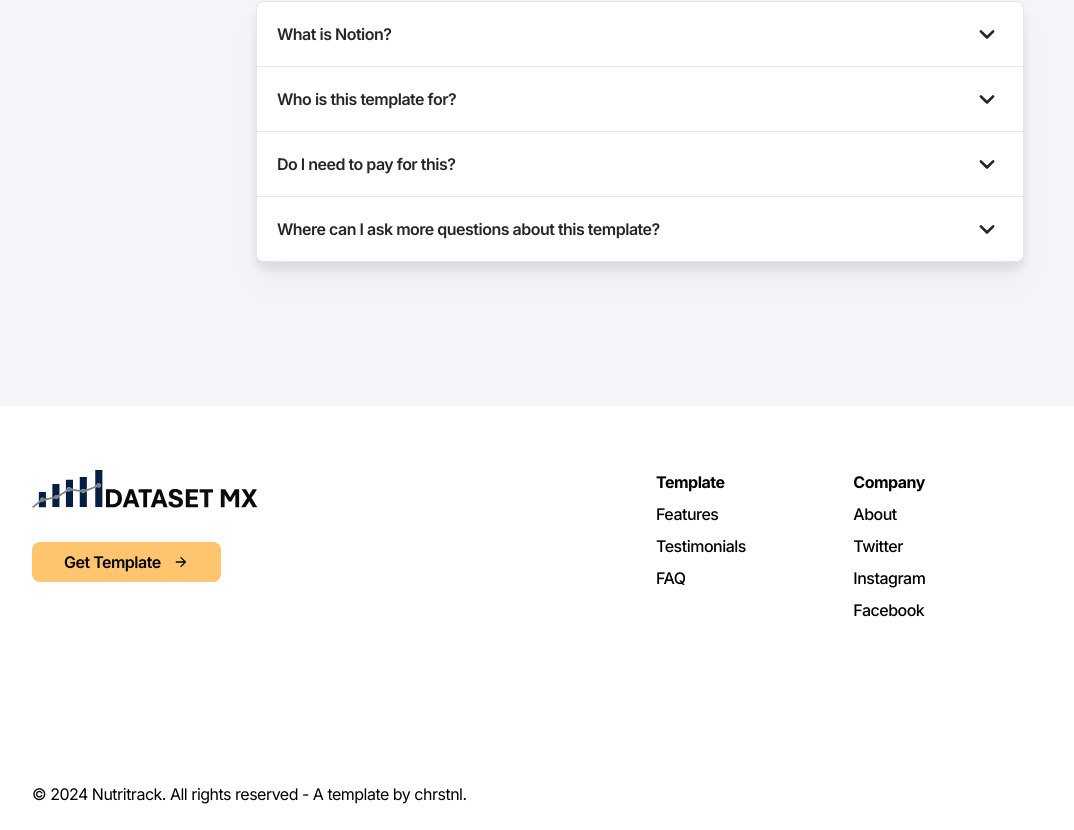
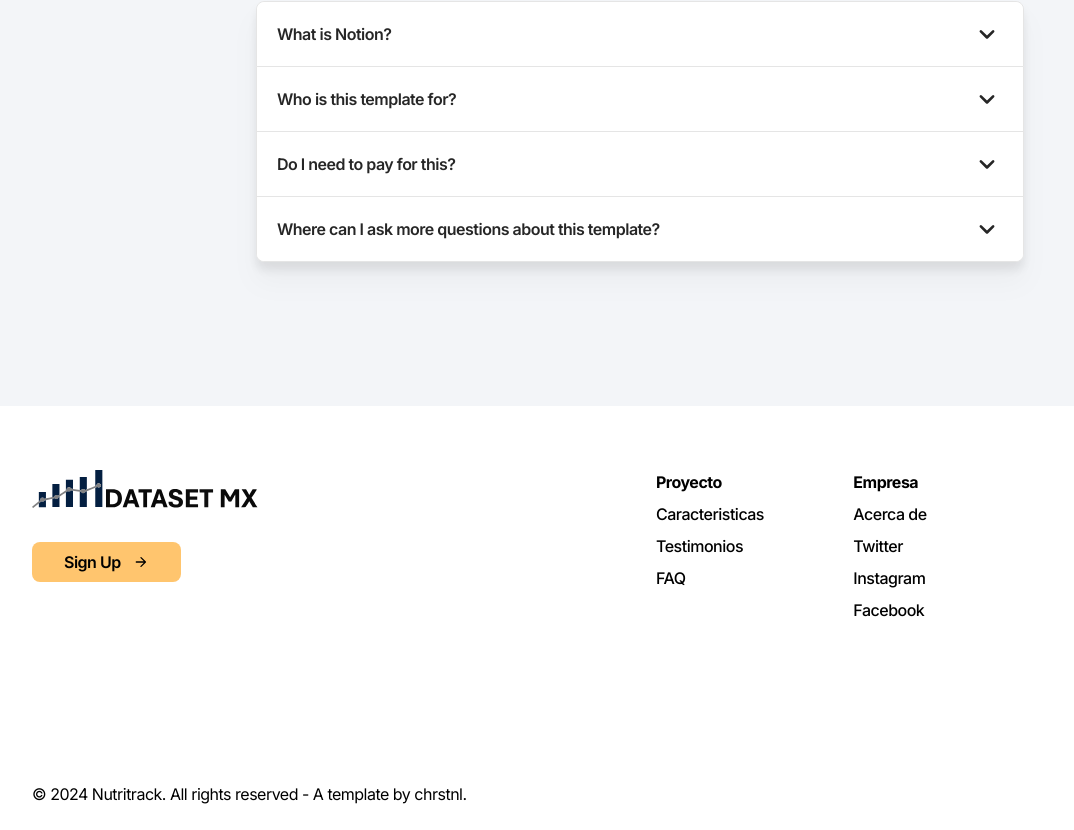
Before and after one commit to Lunnajera/lunnajera.github.io, a Next.js app: page / in a window 1280 px wide. Shown: the part 4609-5439 px from the top of the page, without its empty margins (0-1074 px from the left). Built offline with nearby package versions, Linux system fonts and the light colour scheme.

Commit message:
Update Footer.js

```diff
--- a/components/Footer/Footer.js
+++ b/components/Footer/Footer.js
@@ -6,14 +6,14 @@ import { Icon } from "@iconify/react";
 
 const DATA = [
     {
-        title: "Template",
+        title: "Proyecto",
         items: [
             {
-                label: "Features",
+                label: "Caracteristicas",
                 href: "#features"
             },
             {
-                label: "Testimonials",
+                label: "Testimonios",
                 href: "#testimonials"
             },
             {
@@ -23,10 +23,10 @@ const DATA = [
         ]
     },
     {
-        title: "Company",
+        title: "Empresa",
         items: [
             {
-                label: "About",
+                label: "Acerca de",
                 href: "https://github.com/christian-luntok/",
                 target: "_blank"
             },
@@ -78,7 +78,7 @@ export const Footer = () => {
                                         href="https://github.com/christian-luntok/nutritrack"
                                         className="btn btn--secondary"
                                     >
-                                        Get Template
+                                        Sign Up
                                         <Icon icon="material-symbols:arrow-forward-rounded" />
                                     </a>
                                 </ButtonGroup>
```
